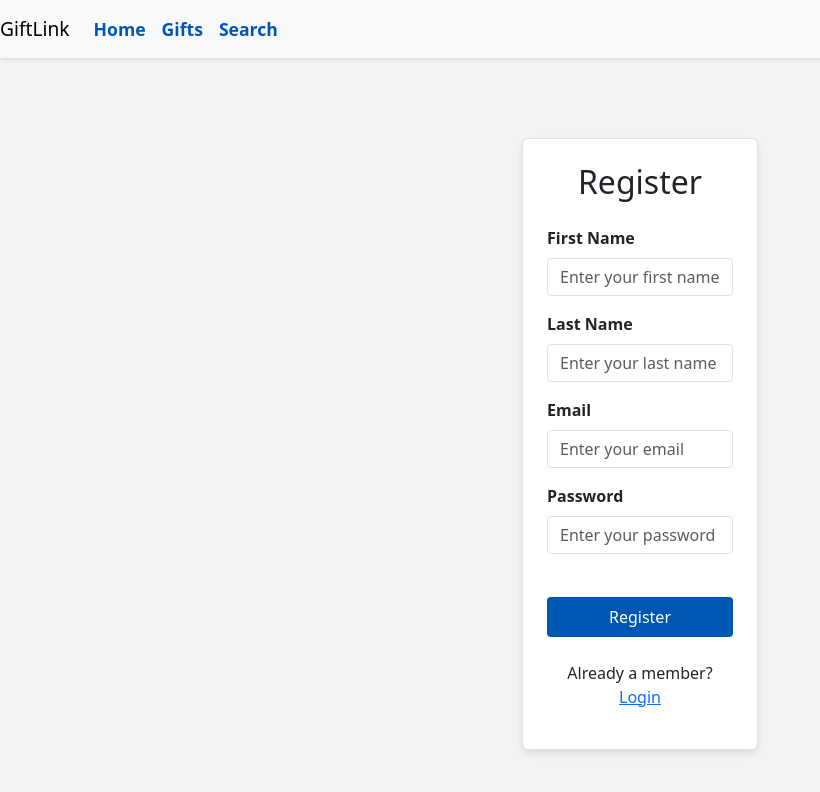
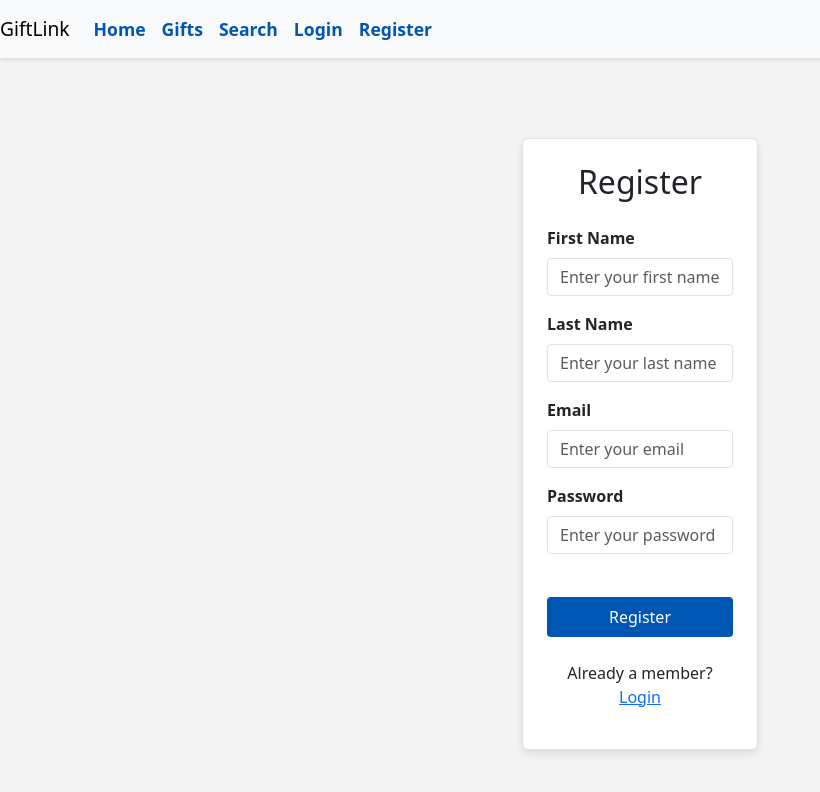
Before and after one commit to mindfulRunner/fullstack-capstone-project, a React (Create React App) app in the folder giftlink-frontend/: page /app/register in a window 1280 px wide. Shown: the top 792 px of the page, without its empty margins (0-820 px from the left). Built offline with nearby package versions, Linux system fonts and the light colour scheme.

Commit message:
fixed nav bar

```diff
--- a/giftlink-frontend/src/components/Navbar/Navbar.js
+++ b/giftlink-frontend/src/components/Navbar/Navbar.js
@@ -1,6 +1,23 @@
 import React from 'react';
+import { useNavigate } from 'react-router-dom';
+import { useAppContext } from '../../context/AuthContext';
 
 export default function Navbar() {
+    const { isLoggedIn, setIsLoggedIn } = useAppContext();
+    const userName = sessionStorage.getItem('name');
+    console.info(`isLoggedIn: ${isLoggedIn}, userName: ${userName}, sessionStorage.getItem('name'): ${sessionStorage.getItem('name')}, sessionStorage.getItem('auth-token'): ${sessionStorage.getItem('auth-token')}`);
+    const navigate = useNavigate();
+
+    const handleLogout = () => {
+        console.log('entering handleLogout()...');
+        setIsLoggedIn(false);
+        sessionStorage.removeItem('name');
+        sessionStorage.removeItem('auth-token');
+        sessionStorage.removeItem('email');
+        console.log('exiting handleLogout()...');
+        navigate('/');
+    };
+
     return (
         <nav className="navbar navbar-expand-lg navbar-light bg-light">
             <a className="navbar-brand" href="/">GiftLink</a>
@@ -17,6 +34,27 @@ export default function Navbar() {
                     <li className="nav-item">
                         <a className="nav-link" href="/app/search">Search</a>
                     </li>
+                    <div className="collapse navbar-collapse">
+                    {isLoggedIn ? (
+                        <>
+                        <li className="nav-item">
+                            <span className="lead">Welcome {userName}</span>
+                        </li>
+                        <li className="nav-item">
+                            <button className="nav-link" onClick={handleLogout}>Logout</button>
+                        </li>
+                        </>
+                    ) : (
+                        <>
+                        <li className="nav-item">
+                            <a className="nav-link" href="/app/login">Login</a>
+                        </li>
+                        <li className="nav-item">
+                            <a className="nav-link" href="/app/register">Register</a>
+                        </li>
+                        </>
+                    )}
+                    </div>
                 </ul>
             </div>
         </nav>
--- a/giftlink-frontend/src/components/RegisterPage/RegisterPage.js
+++ b/giftlink-frontend/src/components/RegisterPage/RegisterPage.js
@@ -33,6 +33,7 @@ function RegisterPage() {
             })
         });
         if (!response.ok) {
+            console.log(`Failed to register on: ${response.status}, ${response}`);
             return new Error(`Failed to register on: ${response.status}`);
         }
         //Step 2: Access data, login, set the AuthContext and set user details
```
